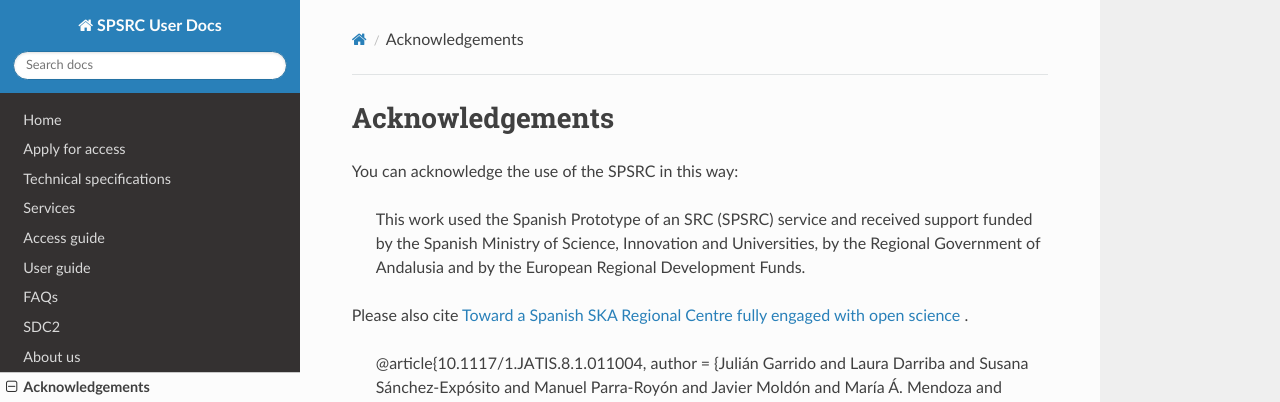
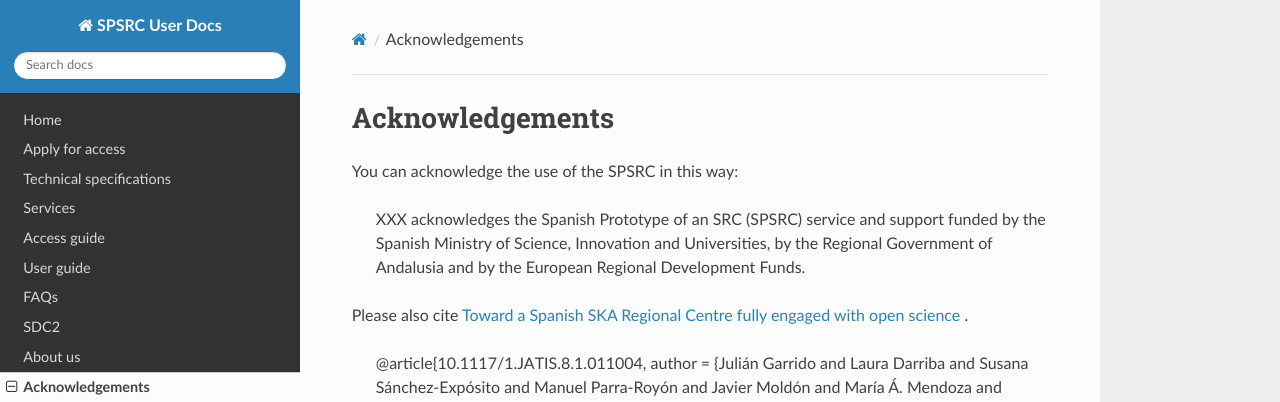
Before and after one commit to espsrc/spsrc_user_docs, an MkDocs documentation site: the page built from docs/acknowledgements.md, in a window 1280 px wide. Shown: the top 402 px of the page. Built offline with MkDocs 1.6.1, drawn with Linux system fonts in a browser that asks for light colours; nearby versions of some CDN libraries.

Commit message:
Update acknowledgements

```diff
--- a/docs/acknowledgements.md
+++ b/docs/acknowledgements.md
@@ -2,7 +2,7 @@
 
 You can acknowledge the use of the SPSRC in this way:
 
-> This work used the Spanish Prototype of an SRC (SPSRC) service and received support funded by the Spanish Ministry of Science, Innovation and Universities, by the Regional Government of Andalusia and by the European Regional Development Funds.
+> XXX acknowledges the Spanish Prototype of an SRC (SPSRC) service and support funded by the Spanish Ministry of Science, Innovation and Universities, by the Regional Government of Andalusia and by the European Regional Development Funds.
 
 Please also cite  [Toward a Spanish SKA Regional Centre fully engaged with open science
 ](https://doi.org/10.1117/1.JATIS.8.1.011004).
```
